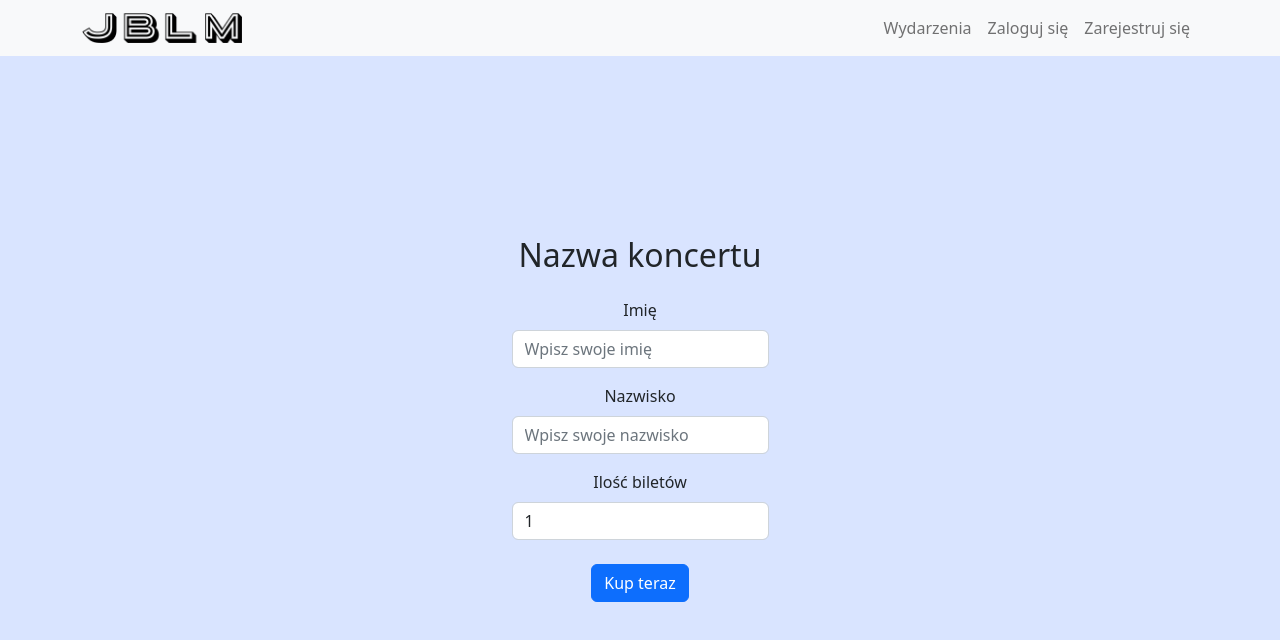
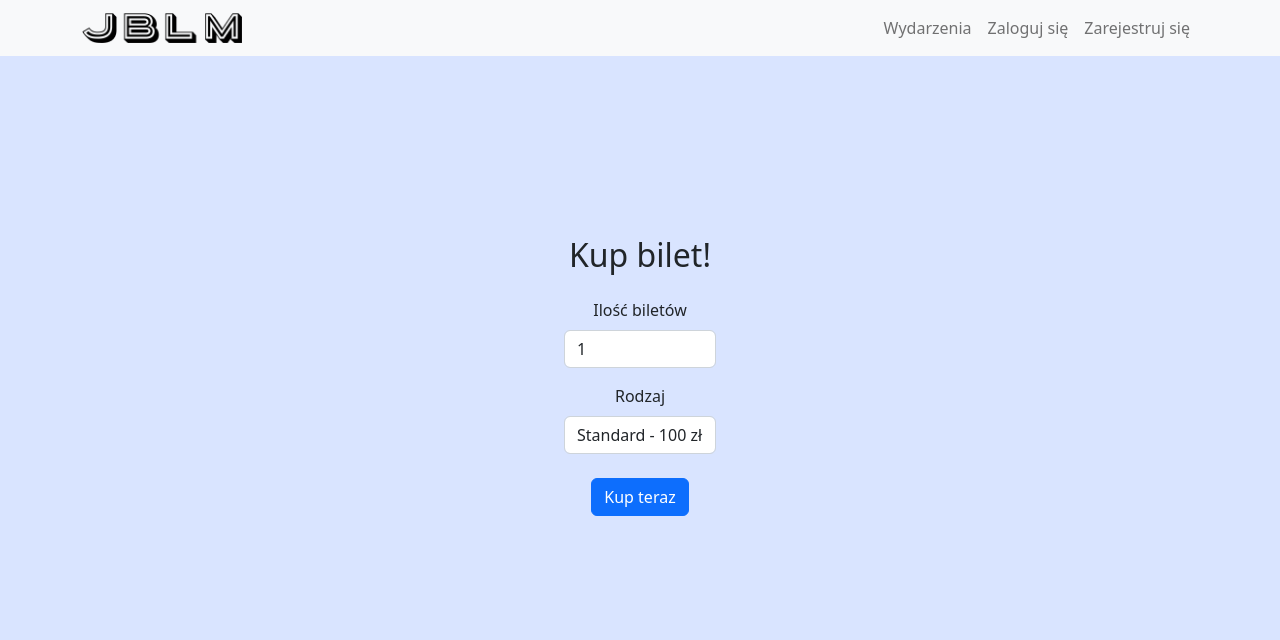
Before and after one commit to ppytel-agh/juke-box-live-music, a React (Vite) app in the folder app/frontend/: page /kup-bilet/1 in a window 1280 px wide. Shown: the top 640 px of the page. Built offline with nearby package versions, Linux system fonts and the light colour scheme.

Commit message:
Adjust event form

```diff
--- a/app/frontend/src/components/EventDetails/EventDetails.tsx
+++ b/app/frontend/src/components/EventDetails/EventDetails.tsx
@@ -87,7 +87,7 @@ const EventDetails = () => {
               {eventData.data_koncertu} | {eventData.artysta?.nazwa_artysty}
             </Card.Text>
             <Card.Text> {eventData.artysta?.opis_artysty} </Card.Text>
-            <Nav.Link href={`/kup-bilet/${eventData.id}`}>
+            <Nav.Link href={`/kup-bilet/${id}`}>
               <Button variant="primary">Kup bilet</Button>
             </Nav.Link>
           </Card.Body>
--- a/app/frontend/src/components/EventForm/EventForm.tsx
+++ b/app/frontend/src/components/EventForm/EventForm.tsx
@@ -1,34 +1,45 @@
 import React, { useState } from 'react';
 import { Button, Form } from 'react-bootstrap';
 import useToken from '../../hooks/useToken';
+import { useLocation } from 'react-router-dom';
 
 const EventForm = () => {
-  const [selectedValue, setSelectedValue] = useState('');
+  const [selectedValue, setSelectedValue] = useState('1');
+  const [selectedType, setSelectedType] = useState('100');
 
-  const {getToken} = useToken()
+  const { getToken, token } = useToken();
+  const id = useLocation().pathname.split('/')[2];
 
-  const handleBuyTickets = async () => {
-    const res = await
-      fetch('http://localhost:8080/api/events', {
-        method: 'POST',
-        headers: {
-          'Content-Type': 'application/json',
-          'authorization': `${JSON.parse(getToken() ?? '')}`
-        },
-        body: selectedValue
-      })
-  };
+  const handleSubmit = async (event: any) => {
+    event.preventDefault();
 
-  const handleSubmit = (event: any) => {
-    event.preventDefault();
-    try{
+    try {
+      const userToken: any = JSON.parse(token ?? '');
+      const id_koncertu = id;
+      const liczba_biletow = selectedValue;
+      const koszt_calkowity = selectedType;
+
+      const requestBody = {
+        token: userToken,
+        id_koncertu,
+        liczba_biletow,
+        koszt_calkowity,
+      };
+
+      // TODO fix the request
+      // const res = await fetch('http://localhost:8080/api/add-new-booking', {
+      //   method: 'POST',
+      //   headers: {
+      //     'Content-Type': 'application/json',
+      //     authorization: `${JSON.parse(getToken() ?? '')}`,
+      //   },
+      //   body: JSON.stringify(requestBody),
+      // });
       //
-
-      alert("Udało się kupić bilet!")
-      window.location.replace('/kupiono-bilet');
-    }
-    catch(err) {
-      alert(err)
+      // alert('Udało się kupić bilet!');
+      // window.location.replace('/kupiono-bilet');
+    } catch (err) {
+      alert(err);
     }
   };
 
@@ -41,24 +52,32 @@ const EventForm = () => {
         paddingTop: '180px',
       }}
     >
-      <h2>Nazwa koncertu</h2>
+      <h2>Kup bilet!</h2>
       <Form>
-        <Form.Group controlId="imie">
-          <Form.Label className="mt-3">Imię</Form.Label>
-          <Form.Control type="text" placeholder="Wpisz swoje imię" />
-        </Form.Group>
-
-        <Form.Group controlId="nazwisko">
-          <Form.Label className="mt-3">Nazwisko</Form.Label>
-          <Form.Control type="text" placeholder="Wpisz swoje nazwisko" />
-        </Form.Group>
-
         <Form.Group controlId="iloscBiletow">
           <Form.Label className="mt-3">Ilość biletów</Form.Label>
-          <Form.Control as="select" value={selectedValue} onChange={e => setSelectedValue(e.target.value)}>
+          <Form.Control
+            as="select"
+            value={selectedValue}
+            onChange={(e) => setSelectedValue(e.target.value)}
+          >
             {[...Array(10)].map((_, index) => (
-              <option key={index + 1} value={index + 1}>{index + 1}</option>
+              <option key={index + 1} value={index + 1}>
+                {index + 1}
+              </option>
             ))}
+          </Form.Control>
+        </Form.Group>
+        <Form.Group controlId="iloscBiletow">
+          <Form.Label className="mt-3">Rodzaj</Form.Label>
+          <Form.Control
+            as="select"
+            value={selectedType}
+            onChange={(e) => setSelectedType(e.target.value)}
+          >
+            <option value="100">Standard - 100 zł</option>
+            <option value="200">Premium - 200 zł</option>
+            <option value="300">VIP - 300 zł</option>
           </Form.Control>
         </Form.Group>
 
```
